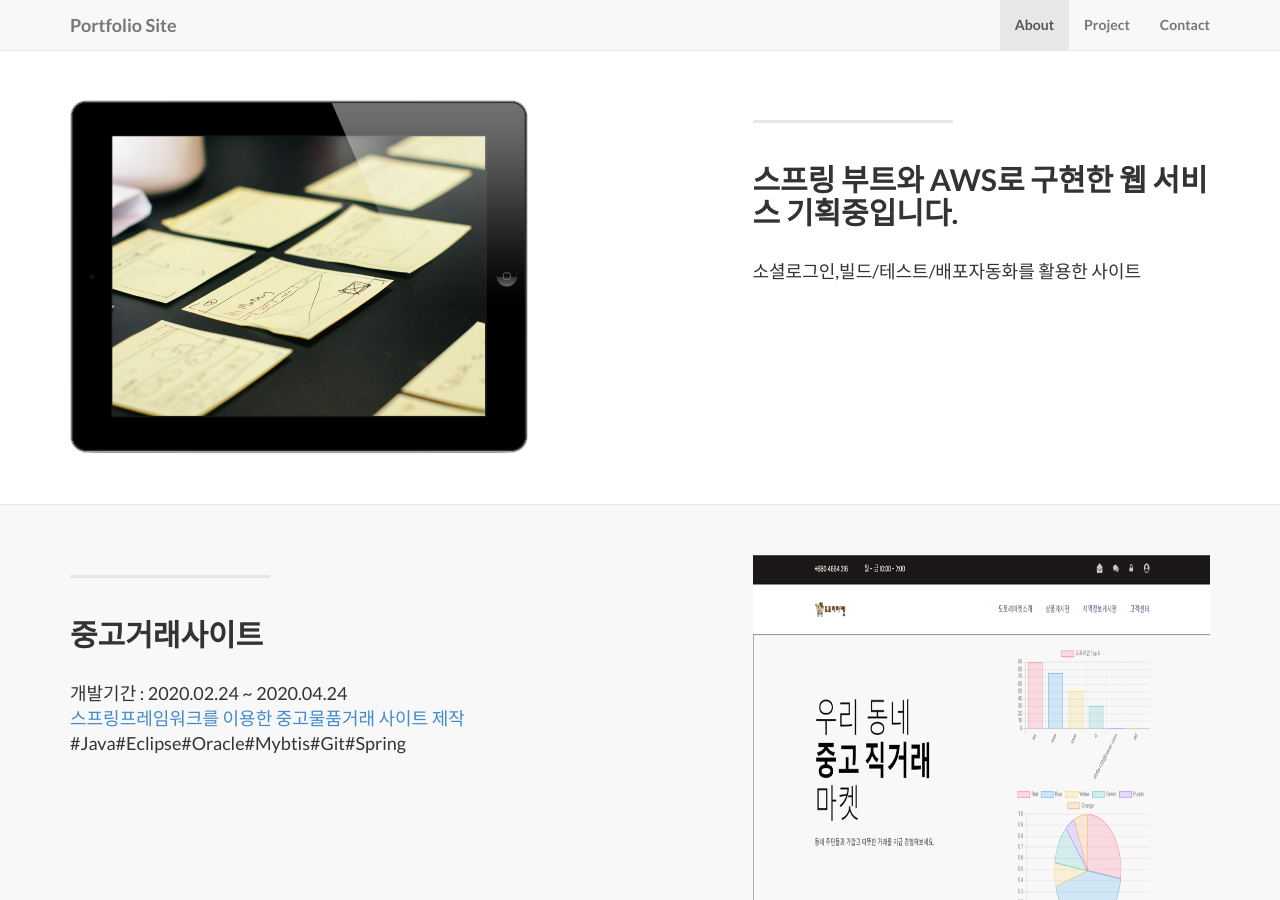
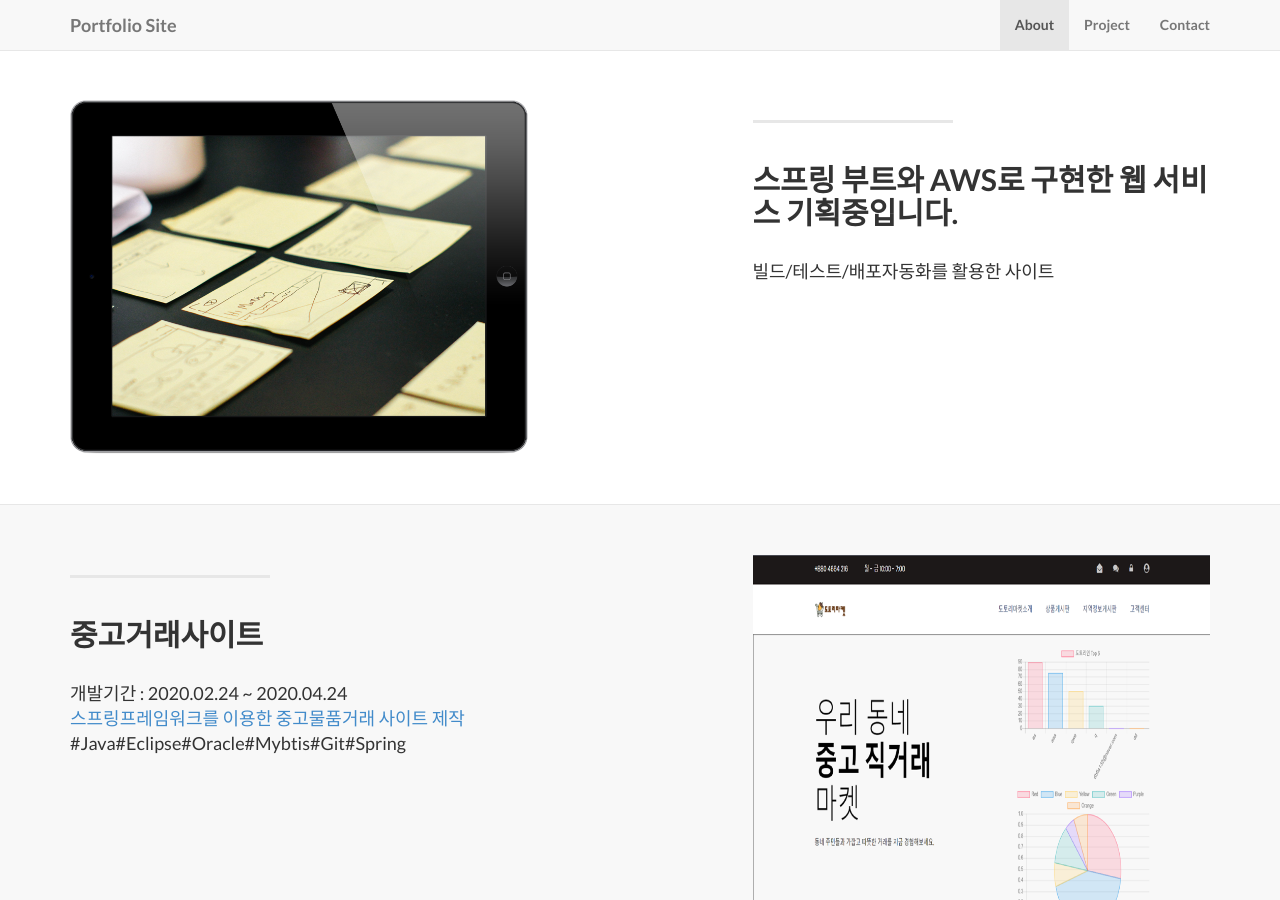
Before and after one commit to Dev-preference/Dev-preference.github.io, a Jekyll site: the page built from index.html, in a window 1280 px wide and 900 px high, scrolled down 963 px. Built offline with Jekyll 4.4.1, drawn with Linux system fonts in a browser that asks for light colours.

Commit message:
no message

```diff
--- a/_posts/2014-09-21-services-1.markdown
+++ b/_posts/2014-09-21-services-1.markdown
@@ -5,4 +5,4 @@ category: Services
 title: 스프링 부트와 AWS로 구현한 웹 서비스 기획중입니다.
 description: |
 ---
-  소셜로그인,빌드/테스트/배포자동화를 활용한 사이트
+  빌드/테스트/배포자동화를 활용한 사이트
```
